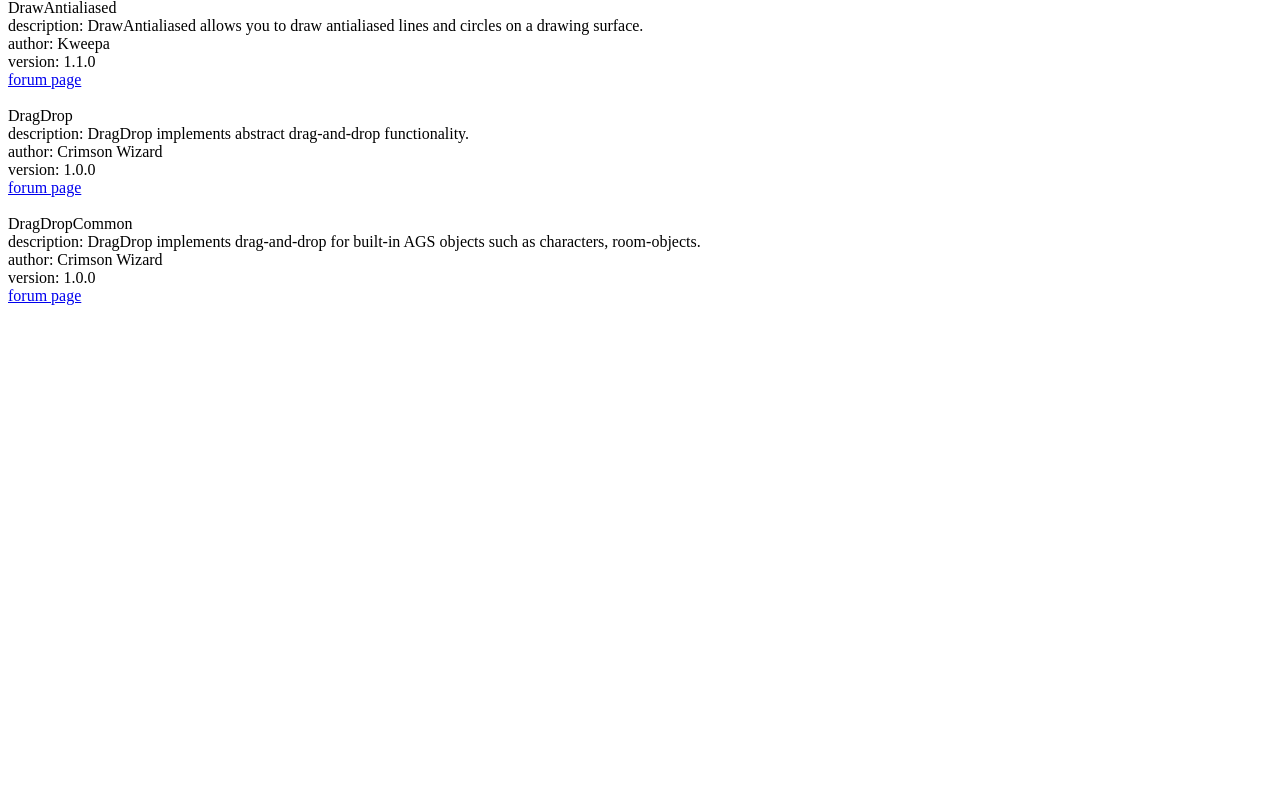
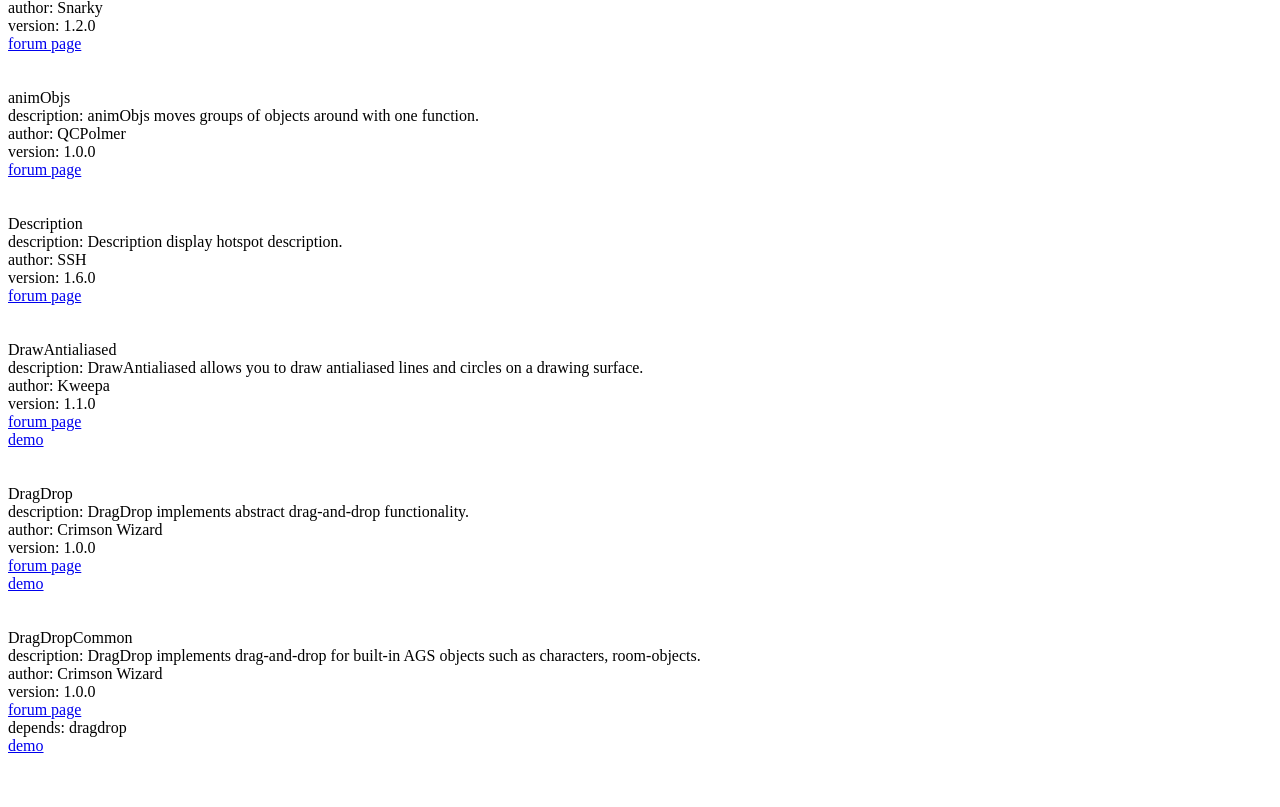
Before and after one commit to ericoporto/agsModuleList, a plain HTML site: page index.html in a window 1280 px wide. Shown: the part 1738-2545 px from the top of the page. Before the commit the page ends 2077 px from the top, so only its background shows below. Drawn offline with Linux system fonts and the light colour scheme.

Commit message:
adding dependency and demo page if available on search results

```diff
--- a/__js/agsmodules.js
+++ b/__js/agsmodules.js
@@ -122,8 +122,7 @@ var agsModules = [{
   "original_download" : "https://bitbucket.org/ivan-mogilko/ags-script-modules/downloads/DragDrop_1.0.0.scm",
   "forum": "https://www.adventuregamestudio.co.uk/forums/index.php?topic=53332.0",
   "version" : "1.0.0",
-  "author" : "Crimson Wizard",
-  "depends" : "drag"
+  "author" : "Crimson Wizard"
 }, {
   "id" : "dragdropcommon",
   "name": "DragDropCommon",
--- a/index.html
+++ b/index.html
@@ -14,6 +14,9 @@
 </head>
 
 <body>
+
+  <h1>Beta List of AGS Modules</h1>
+
   <input type="search" id="mySearch" placeholder="Type what you need..">
   <button id="mySearchBtn" onclick="searchModules()">search</button>
 
@@ -29,13 +32,31 @@
     }
   });
 
+  function getDependIfDefined( depend){
+    if (typeof depend === 'undefined') {
+      return "";
+    } else {
+      return "depends: " + depend + "<br>";
+    }
+  }
+
+  function getDemoIfDefined( demo){
+    if (typeof demo === 'undefined') {
+      return "";
+    } else {
+      return "<a href=\""+demo+"\">demo</a> " + "<br>";
+    }
+  }
+
   function resultIDtoHTML( id ) {
     var obj = agsModules.find(item => item.id === id)
     return obj.name + "<br>" +
            "description: " + obj.text + "<br>" +
            "author: " + obj.author + "<br>" +
            "version: " + obj.version + "<br>" +
-           "<a href=\""+obj.forum+"\">forum page</a> " + "<br>";
+           "<a href=\""+obj.forum+"\">forum page</a> "+ "<br>" +
+           getDependIfDefined(obj.depends) +
+           getDemoIfDefined(obj.demo) + "<br>";
   }
 
   function getAllResults() {
```
